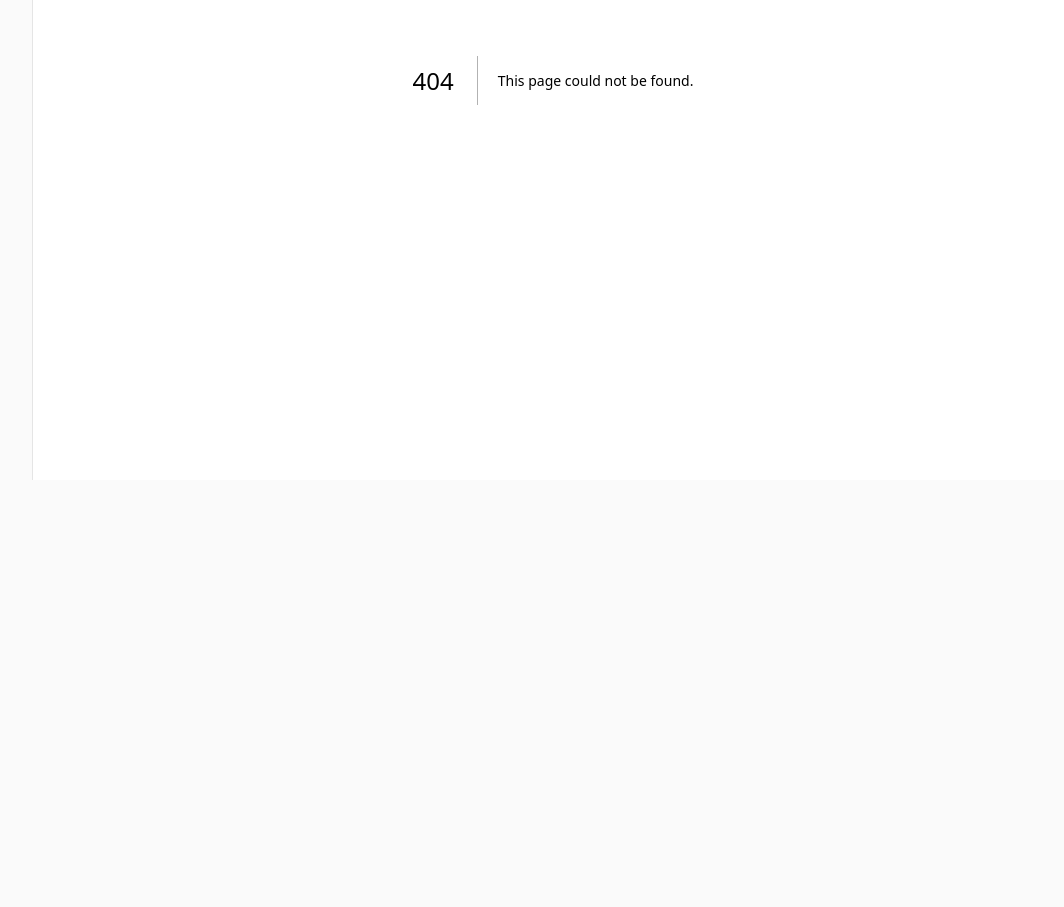
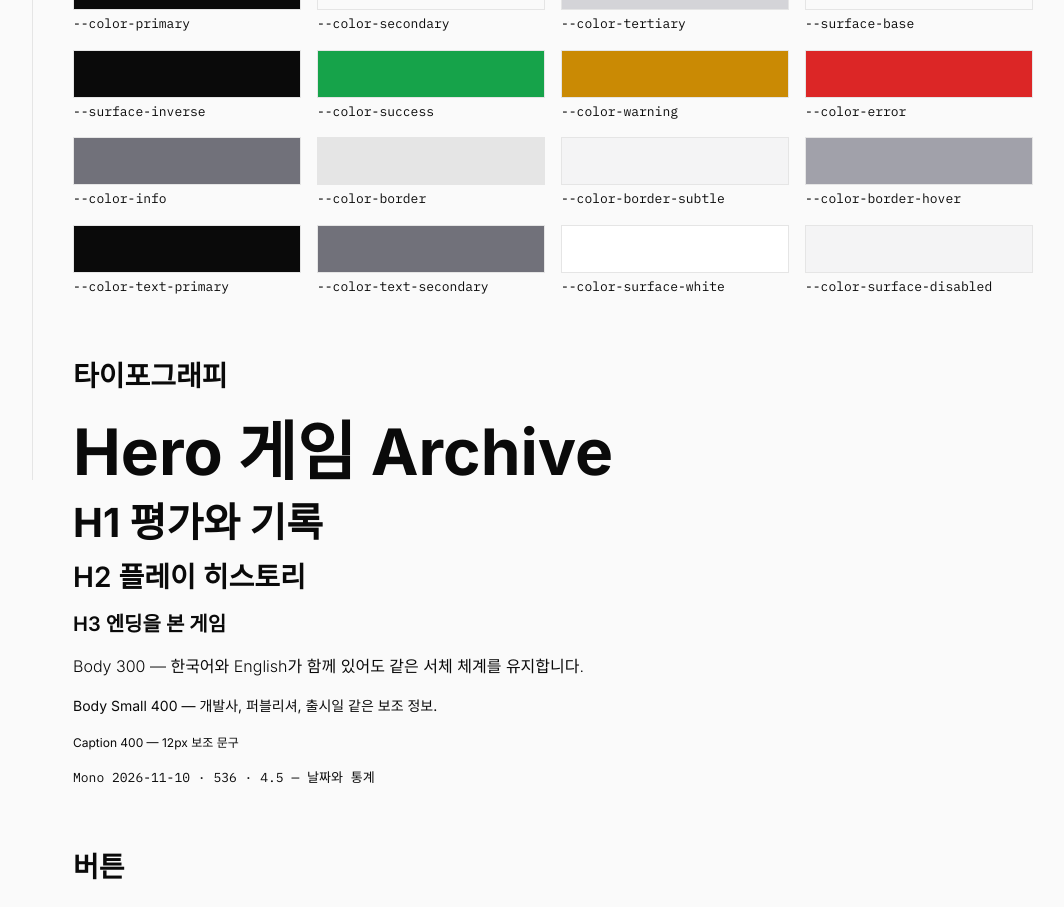
Before and after one commit to GiToon10100011/savepoint, a Next.js app: page /dev/ui in a window 1280 px wide. Before the commit this address had no page. Shown: the part 320-1227 px from the top of the page, without its empty margins (207-1271 px from the left). Before the commit the page ends 800 px from the top, so only its background shows below. Built offline with nearby package versions, Linux system fonts and the light colour scheme.

Commit message:
feat(design): /dev/ui 확인 페이지 — 전 컴포넌트와 달력 모노크롬·색 안 비교(운영 404)

```diff
--- /dev/null
+++ b/src/app/dev/ui/page.tsx
@@ -0,0 +1,191 @@
+import type { Metadata } from "next";
+import { notFound } from "next/navigation";
+import type { ReactNode } from "react";
+import { CalendarLegend } from "@/components/calendar/calendar-event";
+import { GameCard } from "@/components/game/game-card";
+import { Button, type ButtonSize, type ButtonVariant } from "@/components/ui/button";
+import { Card, CardBody } from "@/components/ui/card";
+import { TextField } from "@/components/ui/input";
+import { CalendarDemo, CheckDemo, ChipDemo, RatingDemo, StatusDemo, TooltipDemo } from "./demos";
+
+export const metadata: Metadata = { title: "UI 확인", robots: { index: false } };
+
+const COLOR_TOKENS = [
+  "--color-primary",
+  "--color-secondary",
+  "--color-tertiary",
+  "--surface-base",
+  "--surface-inverse",
+  "--color-success",
+  "--color-warning",
+  "--color-error",
+  "--color-info",
+  "--color-border",
+  "--color-border-subtle",
+  "--color-border-hover",
+  "--color-text-primary",
+  "--color-text-secondary",
+  "--color-surface-white",
+  "--color-surface-disabled",
+];
+
+const VARIANTS: ButtonVariant[] = ["primary", "secondary", "ghost", "destructive"];
+const SIZES: ButtonSize[] = ["sm", "md", "lg"];
+
+function Section({ id, title, children }: { id: string; title: string; children: ReactNode }) {
+  return (
+    <section aria-labelledby={id} className="mt-16">
+      <h2 id={id} className="type-h2 mb-6">
+        {title}
+      </h2>
+      {children}
+    </section>
+  );
+}
+
+/** 디자인 시스템 확인용 페이지(개발 전용). 운영 빌드에서는 404다. */
+export default function DevUiPage() {
+  if (process.env.NODE_ENV === "production") notFound();
+
+  return (
+    <main className="mx-auto w-full max-w-5xl px-4 py-12 lg:px-8">
+      <h1 className="type-h1">디자인 시스템 확인</h1>
+      <p className="type-body mt-4 max-w-prose">
+        StudioBlank 규칙(모노크롬, 직각, 그림자 없음)을 따르는 컴포넌트를 한 화면에서 확인하는 개발용 페이지입니다.
+      </p>
+
+      <Section id="colors" title="색 토큰">
+        <ul className="grid grid-cols-2 gap-4 sm:grid-cols-4">
+          {COLOR_TOKENS.map((name) => (
+            <li key={name}>
+              <div className="h-12 border border-line" style={{ backgroundColor: `var(${name})` }} />
+              <code className="type-mono mt-1 block break-all">{name}</code>
+            </li>
+          ))}
+        </ul>
+      </Section>
+
+      <Section id="typography" title="타이포그래피">
+        <div className="grid gap-4">
+          <p className="type-hero">Hero 게임 Archive</p>
+          <p className="type-h1">H1 평가와 기록</p>
+          <p className="type-h2">H2 플레이 히스토리</p>
+          <p className="type-h3">H3 엔딩을 본 게임</p>
+          <p className="type-body">Body 300 — 한국어와 English가 함께 있어도 같은 서체 체계를 유지합니다.</p>
+          <p className="type-body-sm">Body Small 400 — 개발사, 퍼블리셔, 출시일 같은 보조 정보.</p>
+          <p className="type-caption">Caption 400 — 12px 보조 문구</p>
+          <p className="type-mono">Mono 2026-11-10 · 536 · 4.5 — 날짜와 통계</p>
+        </div>
+      </Section>
+
+      <Section id="buttons" title="버튼">
+        <div className="grid gap-4">
+          {VARIANTS.map((variant) => (
+            <div key={variant} className="flex flex-wrap items-center gap-4">
+              <span className="type-mono w-24">{variant}</span>
+              {SIZES.map((size) => (
+                <Button key={size} variant={variant} size={size}>
+                  {size === "sm" ? "작게" : size === "md" ? "보통" : "크게"}
+                </Button>
+              ))}
+              <Button variant={variant} disabled>
+                비활성
+              </Button>
+            </div>
+          ))}
+        </div>
+      </Section>
+
+      <Section id="inputs" title="입력">
+        <div className="grid max-w-md gap-6">
+          <TextField id="demo-title" label="게임 제목" placeholder="예: 젤다의 전설" hint="한국어 제목이 있으면 함께 입력합니다." />
+          <TextField id="demo-handle" label="핸들" defaultValue="Bad Handle!" error="영문 소문자, 숫자, _만 쓸 수 있어요." />
+          <TextField id="demo-disabled" label="비활성" defaultValue="수정할 수 없음" disabled />
+        </div>
+      </Section>
+
+      <Section id="cards" title="카드와 게임 카드">
+        <ul className="grid grid-cols-2 gap-4 md:grid-cols-3 lg:grid-cols-4">
+          <li>
+            <GameCard
+              href="/dev/ui#cards"
+              title="유리 정원의 기사"
+              year={2024}
+              genre="RPG"
+              cover={{ src: "/dev/cover-portrait.svg", width: 300, height: 400 }}
+              rating={4.5}
+            />
+          </li>
+          <li>
+            <GameCard
+              href="/dev/ui#cards"
+              title="십자 퍼즐"
+              year={2021}
+              genre="퍼즐"
+              cover={{ src: "/dev/cover-square.svg", width: 400, height: 400 }}
+              rating={3.5}
+            />
+          </li>
+          <li>
+            <GameCard
+              href="/dev/ui#cards"
+              title="줄무늬 레이서"
+              year={2019}
+              genre="레이싱"
+              cover={{ src: "/dev/cover-wide.svg", width: 460, height: 215 }}
+            />
+          </li>
+          <li>
+            <GameCard href="/dev/ui#cards" title="커버 없는 게임" year={2023} genre="어드벤처" />
+          </li>
+        </ul>
+        <Card className="mt-6 max-w-sm">
+          <CardBody>
+            <p className="text-sm font-semibold">일반 카드</p>
+            <p className="mt-1 text-xs text-muted">흰 배경과 1px 테두리, hover하면 테두리가 검정이 됩니다.</p>
+          </CardBody>
+        </Card>
+      </Section>
+
+      <Section id="chips" title="필터 칩">
+        <ChipDemo />
+      </Section>
+
+      <Section id="controls" title="체크박스와 라디오">
+        <CheckDemo />
+      </Section>
+
+      <Section id="tooltip" title="툴팁">
+        <TooltipDemo />
+      </Section>
+
+      <Section id="rating" title="평가">
+        <RatingDemo />
+      </Section>
+
+      <Section id="status" title="플레이 상태">
+        <StatusDemo />
+      </Section>
+
+      <Section id="calendar" title="기록 달력 — 모노크롬 안과 색 안">
+        <p className="type-body-sm mb-4 max-w-prose">
+          두 달력은 같은 데이터입니다. 왼쪽(위)은 기본 모노크롬이고, 오른쪽(아래)은 채도를 낮춘 이벤트 색을 켠 비교용입니다. 두 경우 모두
+          모양(글리프)으로 구분되며, 색은 보조일 뿐입니다.
+        </p>
+        <div className="mb-6">
+          <CalendarLegend />
+        </div>
+        <div className="grid gap-6 lg:grid-cols-2">
+          <div>
+            <h3 className="type-h3 mb-2">모노크롬 (기본)</h3>
+            <CalendarDemo colors={false} testId="calendar-mono" />
+          </div>
+          <div>
+            <h3 className="type-h3 mb-2">색 안 (비교용)</h3>
+            <CalendarDemo colors testId="calendar-color" />
+          </div>
+        </div>
+      </Section>
+    </main>
+  );
+}
```
